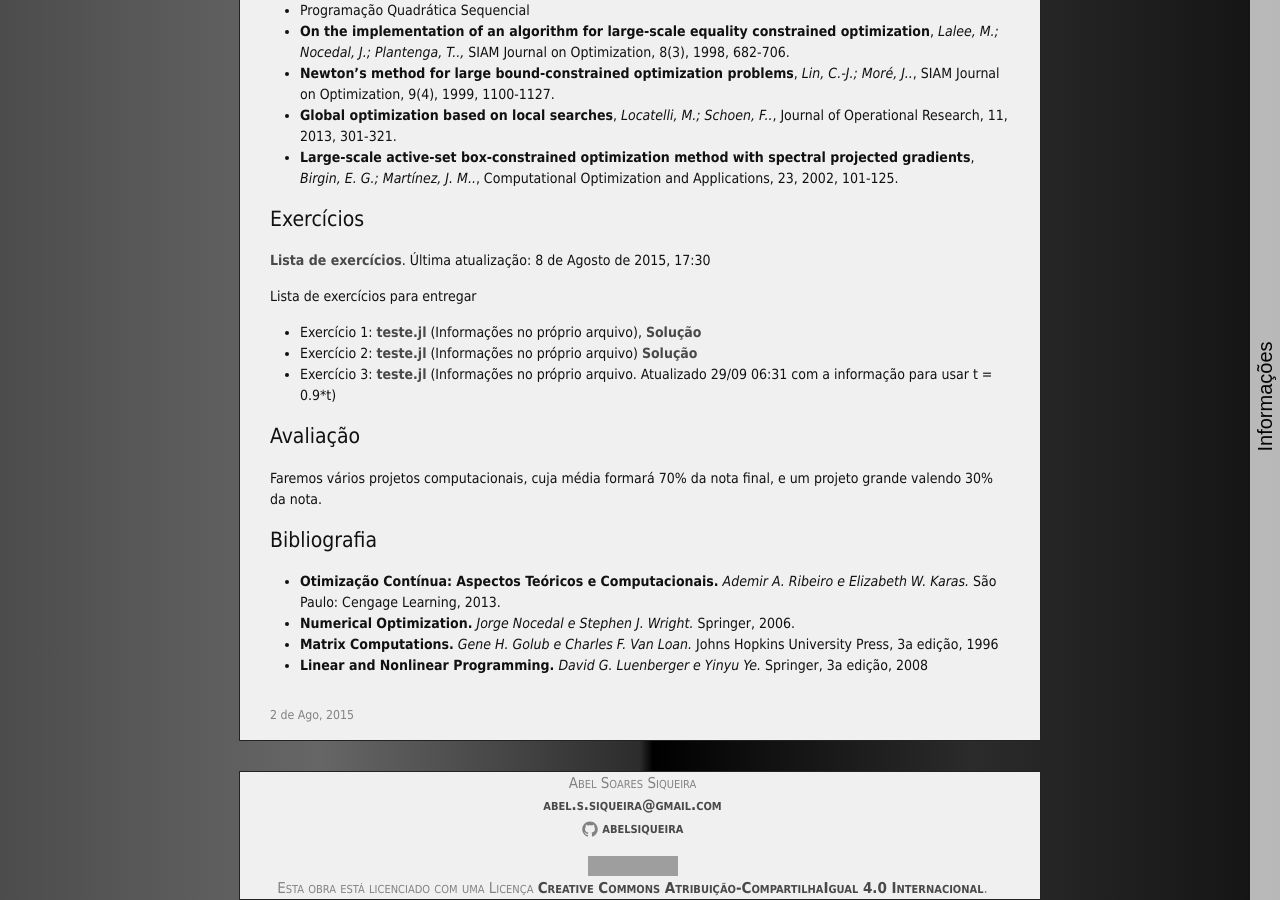
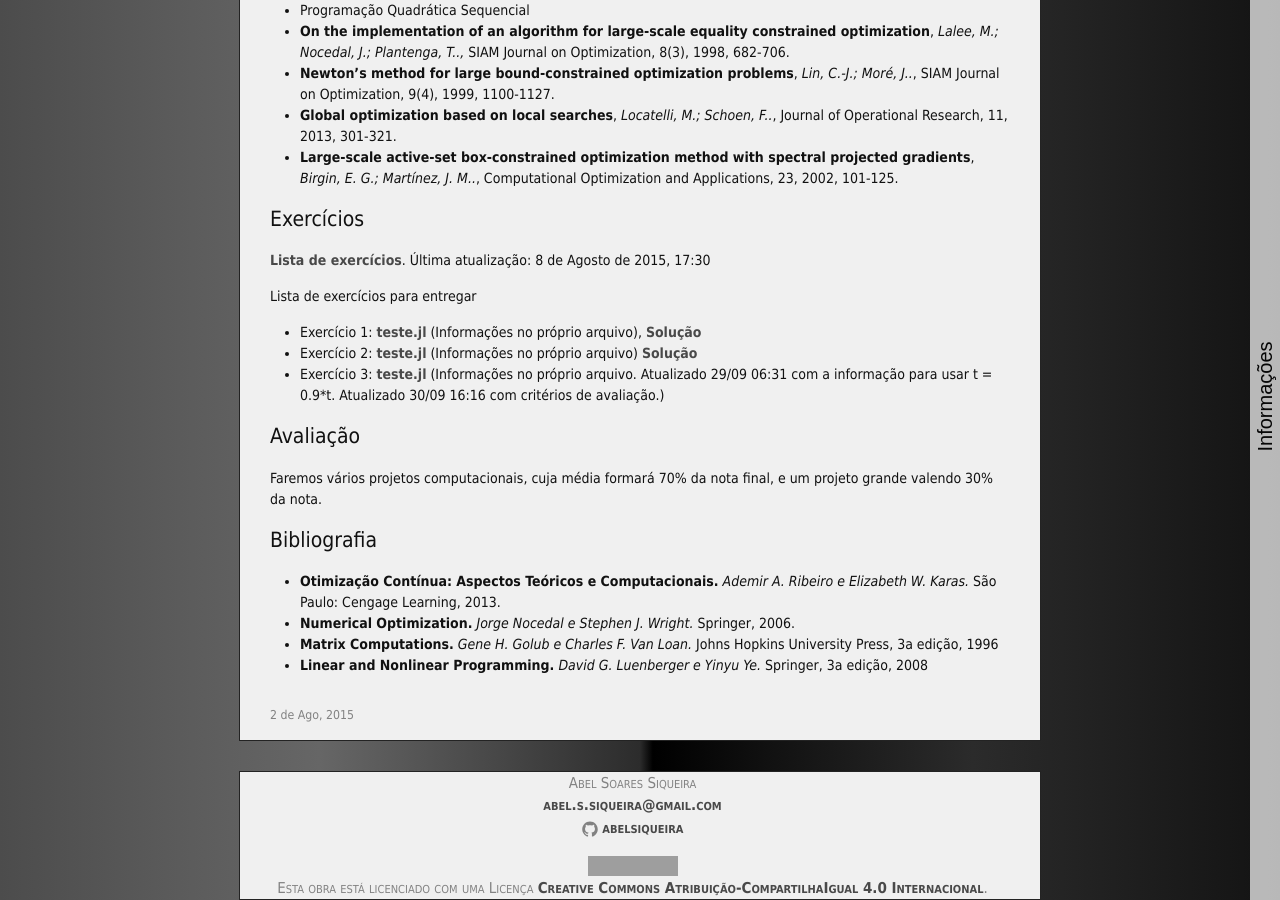
Before and after one commit to abelsiqueira/abelsiqueira.github.io-old, a Jekyll site: the page built from _posts/br/2015-08-02-cm114-2015s2.markdown, in a window 1280 px wide and 900 px high, scrolled down 1146 px. Built offline with Jekyll 4.4.1, drawn with Linux system fonts in a browser that asks for light colours; nearby versions of some CDN libraries; grey boxes are pictures that could not be loaded.

Commit message:
Atualiza

```diff
--- a/_posts/br/2015-08-02-cm114-2015s2.markdown
+++ b/_posts/br/2015-08-02-cm114-2015s2.markdown
@@ -100,7 +100,7 @@ Lista de exercícios para entregar
     [Solução]({{ site.baseurl }}/disciplinas/cm114/ex2/ldlt.jl)
   - Exercício 3: [teste.jl]({{ site.baseurl }}/disciplinas/cm114/ex3/teste.jl)
     (Informações no próprio arquivo. Atualizado 29/09 06:31 com a informação
-    para usar t = 0.9*t)
+    para usar t = 0.9*t. Atualizado 30/09 16:16 com critérios de avaliação.)
 
 # Avaliação
 
```
Also changed, not shown: 1 other file.
